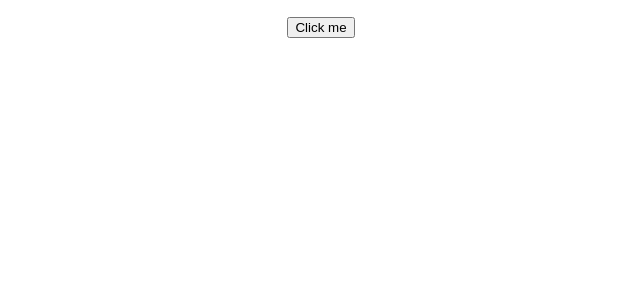
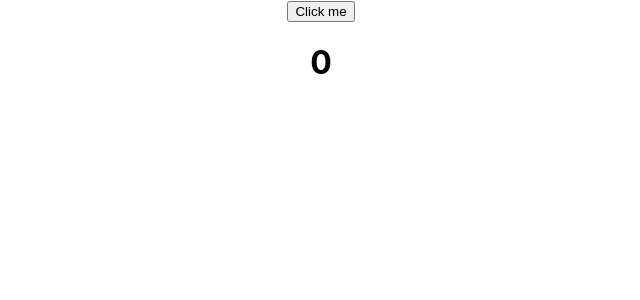
Before and after one commit to ShivamSainier/React-Hooks, a React (Create React App) app in the folder react_hooks/: page / in a window 1280 px wide. Shown: the top 300 px of the page, without its empty margins (319-959 px from the left). Built offline with nearby package versions, Linux system fonts and the light colour scheme.

Commit message:
useEffect

```diff
--- a/react_hooks/src/App.js
+++ b/react_hooks/src/App.js
@@ -1,11 +1,12 @@
 import logo from './logo.svg';
 import './App.css';
 import Array_Hooks from './Hooks/Array_Hooks';
+import UseEffect from './Hooks/UseEffect';
 
 function App() {
   return (
     <div className="App">
-      <Array_Hooks />
+      <UseEffect />
     </div>
   );
 }
--- a/react_hooks/src/Hooks/Array_Hooks.js
+++ b/react_hooks/src/Hooks/Array_Hooks.js
@@ -1,8 +1,10 @@
-import React, { useState } from 'react'
+import React, { useState,useEffect } from 'react'
+
 
 function Array_Hooks() {
     const [item,setItem]=useState([])
     const [data,setData]=useState(1)
+
 
     function buttonHendler(data){
         setItem([...item,data])
--- /dev/null
+++ b/react_hooks/src/Hooks/UseEffect.js
@@ -0,0 +1,16 @@
+import React, { useState,useEffect } from 'react'
+
+function UseEffect() {
+    useEffect(() => {
+        alert("useEffect Runs after every Render !")
+    })
+    const [data,setData]=useState(0)
+    return (
+        <div>
+            <button onClick={()=>{setData(data+2)}}>Click me</button>
+            <h1>{data}</h1>
+        </div>
+    )
+}
+
+export default UseEffect
```
